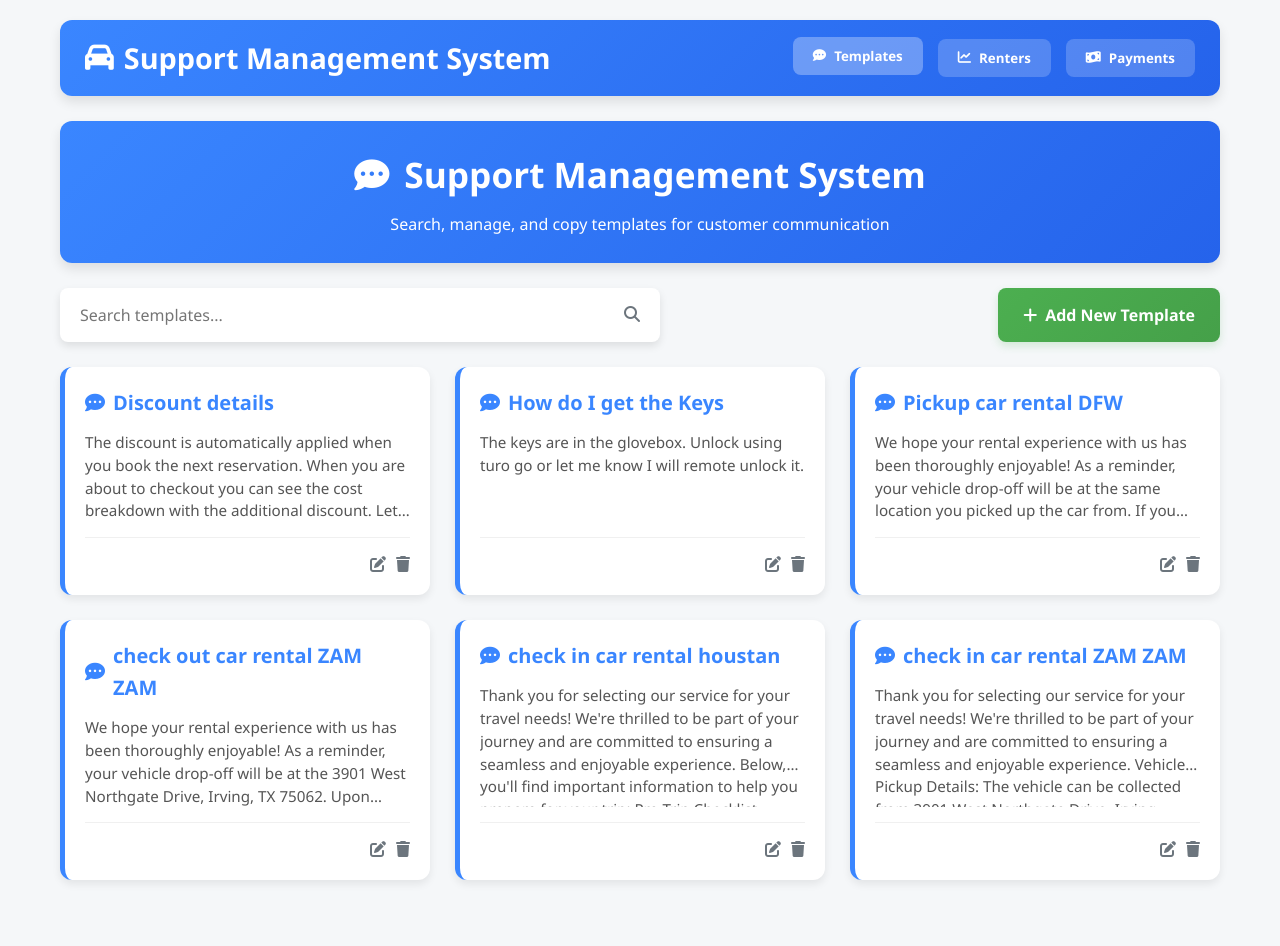
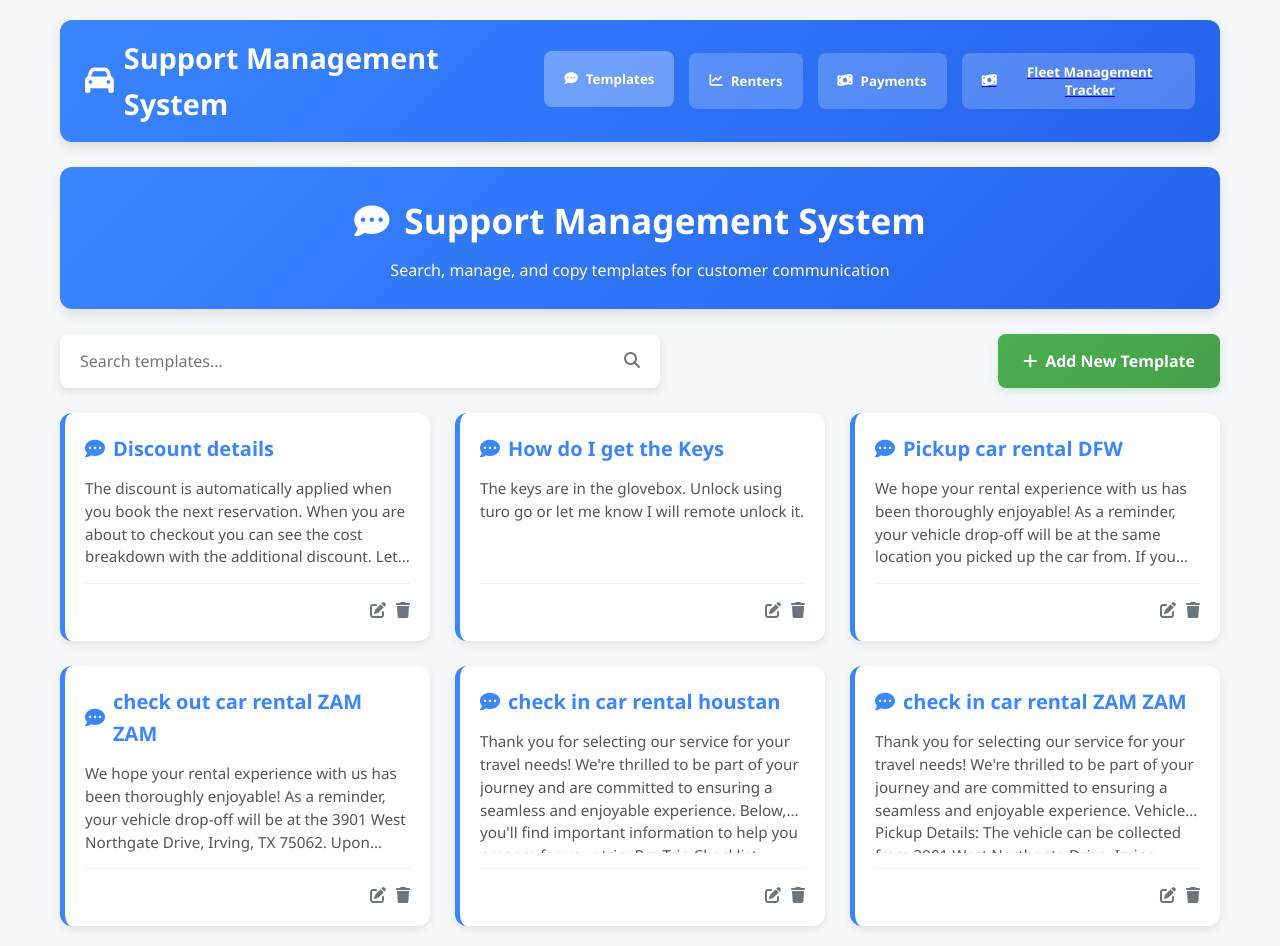
Before and after one commit to Dhineshbabu-fairpay/Support_template_Generator, a plain HTML site: page index.html in a window 1280 px wide. Before the commit the page ends 900 px from the top, so only its background shows below. Drawn offline with Linux system fonts and the light colour scheme.

Commit message:
Update index.html

```diff
--- a/index.html
+++ b/index.html
@@ -743,6 +743,11 @@
                 <button class="nav-btn" data-page="payment-manager">
                     <i class="fas fa-money-bill-wave"></i> Payments
                 </button>
+                <a href="https://fleet-tracker-two.vercel.app/login">
+                    <button class="nav-btn">
+                    <i class="fas fa-money-bill-wave"></i> Fleet Management Tracker
+                </button>
+                </a>
             </div>
         </nav>
 
```
